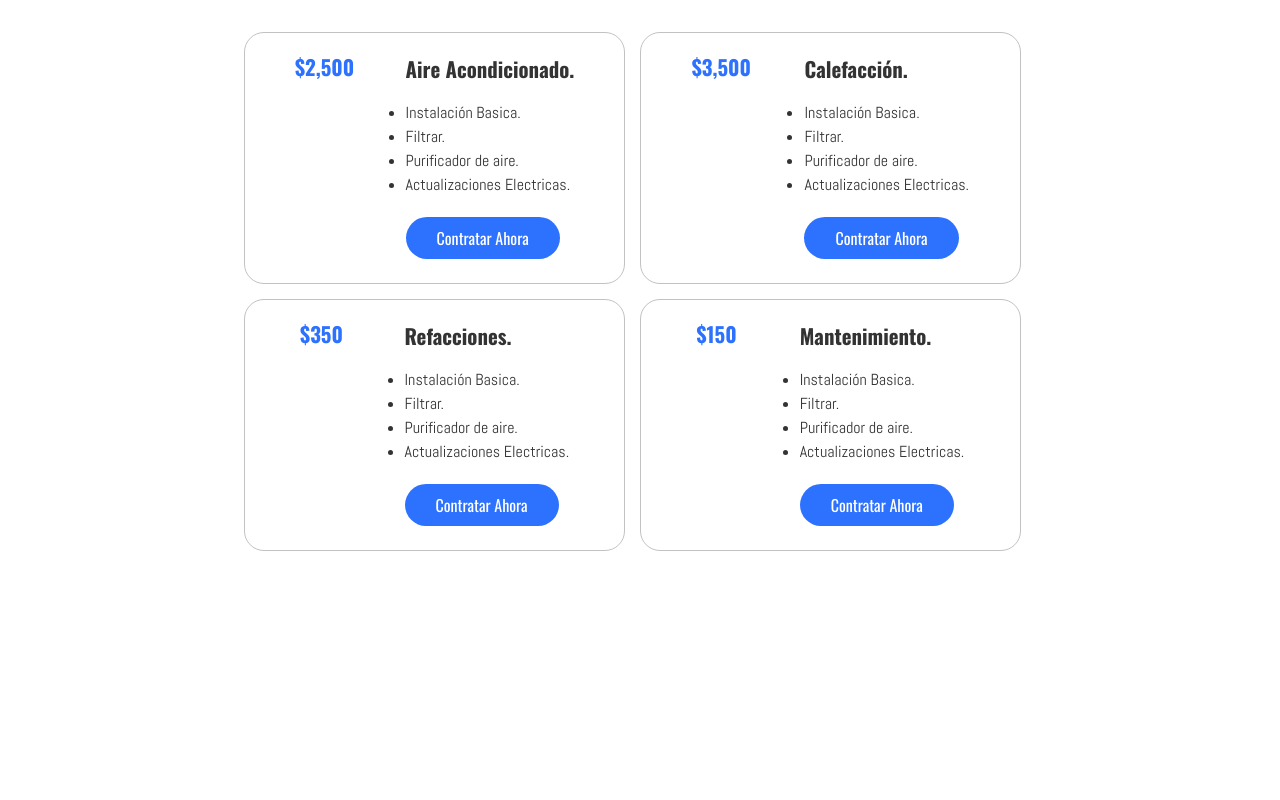
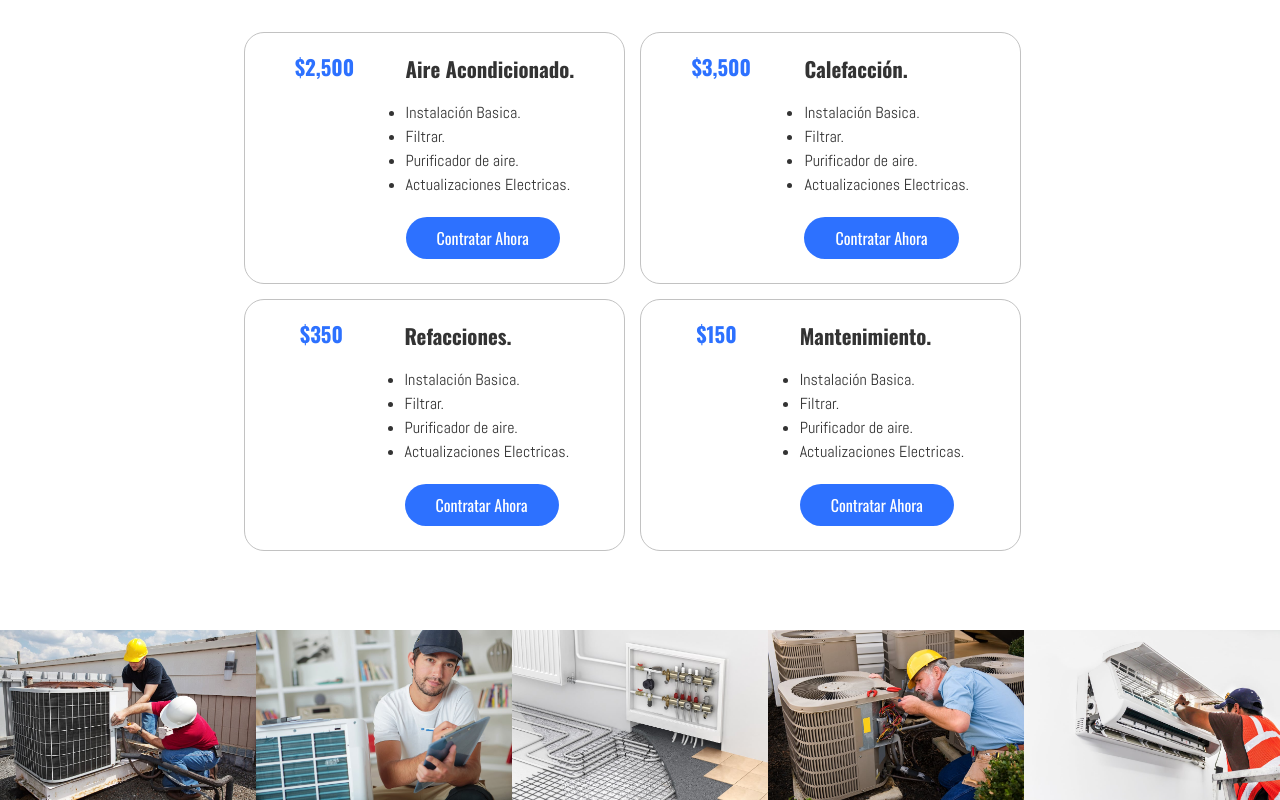
Before and after one commit to Marco-Chi-Castillo/AirePlus, a plain HTML site: page Aireplus/index.html in a window 1280 px wide. Shown: the part 2829-3629 px from the top of the page. Before the commit the page ends 3395 px from the top, so only its background shows below. Drawn offline with nearby package versions, Linux system fonts and the light colour scheme; some icons are missing.

Commit message:
agregación section-photos

```diff
--- a/Aireplus/index.html
+++ b/Aireplus/index.html
@@ -323,7 +323,15 @@
           </div>
         </div>
       </section>
-      <section class="section-photos"></section>
+      <section class="section-photos">
+        <div class="group-photos">
+          <img src="img/galeria1.jpg" alt="imagen 1" class="photo">
+          <img src="img/galeria2.jpg" alt="imagen 2" class="photo">
+          <img src="img/galeria3.jpg" alt="imagen 3" class="photo">
+          <img src="img/galeria4.jpg" alt="imagen 4" class="photo">
+          <img src="img/galeria5.jpg" alt="imagen 5" class="photo">
+        </div>
+      </section>
       <section class="section-contact"></section>
       <section class="section-clients"></section>
       <section class="section-location"></section>
--- a/Aireplus/material/scss/estilos.scss
+++ b/Aireplus/material/scss/estilos.scss
@@ -18,4 +18,5 @@
 @import "tema/section-advantage";
 @import "tema/section-help";
 @import "tema/section-prices";
+@import "tema/section-photos";
 @import "tema/footer";
--- /dev/null
+++ b/Aireplus/material/scss/tema/_section-photos.scss
@@ -0,0 +1,11 @@
+.group-photos {
+  margin-top: $margin-top;
+  display: flex;
+  flex-wrap: wrap;
+  flex-grow: 0;
+}
+
+.photo {
+  width: 20%;
+  height: 100%;
+}
```
Also changed, not shown: Aireplus/material/css/estilos.css, 1 other file.
